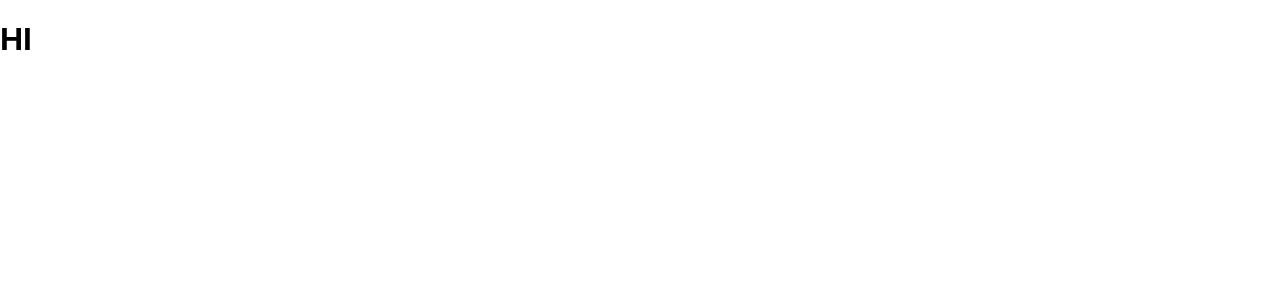
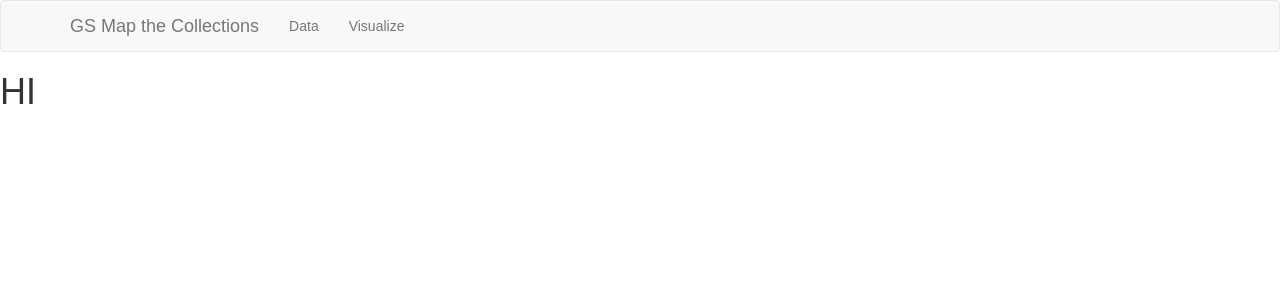
Before and after one commit to HackTheDeep/gs-map-the-collections, a React (Create React App) app in the folder gs-map-the-collections-ui/: page / in a window 1280 px wide. Shown: the top 300 px of the page. Built offline with nearby package versions, Linux system fonts and the light colour scheme.

Commit message:
bootstrap and navbar

```diff
--- a/gs-map-the-collections-ui/public/index.html
+++ b/gs-map-the-collections-ui/public/index.html
@@ -10,6 +10,7 @@
     -->
     <link rel="manifest" href="%PUBLIC_URL%/manifest.json">
     <link rel="shortcut icon" href="%PUBLIC_URL%/favicon.ico">
+    <link rel="stylesheet" href="https://maxcdn.bootstrapcdn.com/bootstrap/3.3.7/css/bootstrap.min.css" integrity="sha384-BVYiiSIFeK1dGmJRAkycuHAHRg32OmUcww7on3RYdg4Va+PmSTsz/K68vbdEjh4u" crossorigin="anonymous">
     <!--
       Notice the use of %PUBLIC_URL% in the tags above.
       It will be replaced with the URL of the `public` folder during the build.
--- a/gs-map-the-collections-ui/src/App.js
+++ b/gs-map-the-collections-ui/src/App.js
@@ -2,10 +2,15 @@ import React, { Component } from 'react';
 import logo from './logo.svg';
 import './App.css';
 
+import Header from './components/Header';
+
 class App extends Component {
   render() {
     return (
-      <h1>HI</h1>
+      <div>
+        <Header></Header>
+        <h1>HI</h1>
+      </div>
     );
   }
 }
--- /dev/null
+++ b/gs-map-the-collections-ui/src/components/Header.js
@@ -0,0 +1,26 @@
+import React, { Component } from 'react';
+import { Navbar, NavItem, Nav } from 'react-bootstrap';
+
+class Header extends Component {
+  render() {
+    return (
+        <Navbar>
+        <Navbar.Header>
+          <Navbar.Brand>
+            <a href="#home">GS Map the Collections</a>
+          </Navbar.Brand>
+        </Navbar.Header>
+        <Nav>
+          <NavItem eventKey={1} href="#">
+            Data
+          </NavItem>
+          <NavItem eventKey={2} href="#">
+            Visualize
+          </NavItem>
+        </Nav>
+      </Navbar>
+    );
+  }
+}
+
+export default Header;
```
Also changed, not shown: 1 other file (tests, documents, lock files or other folders).
